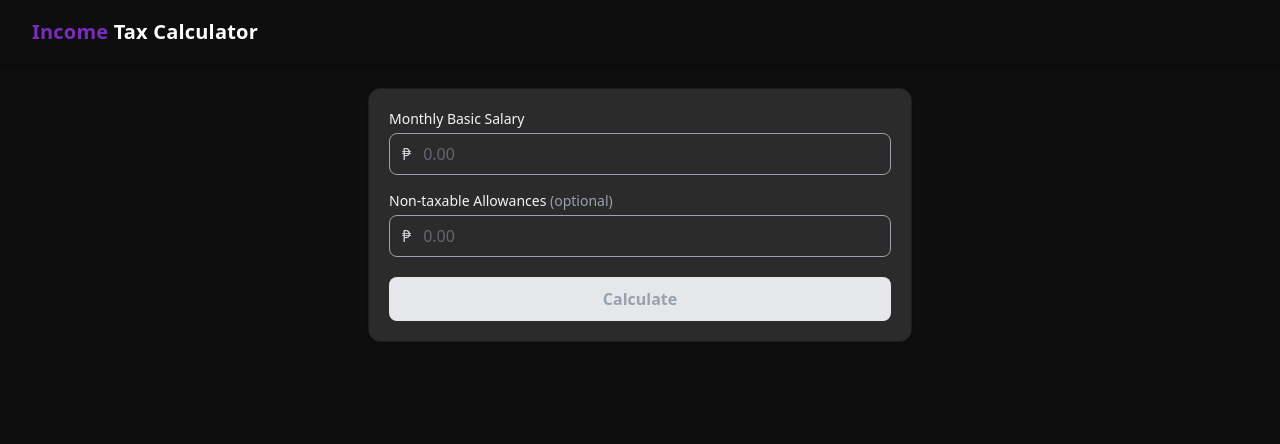
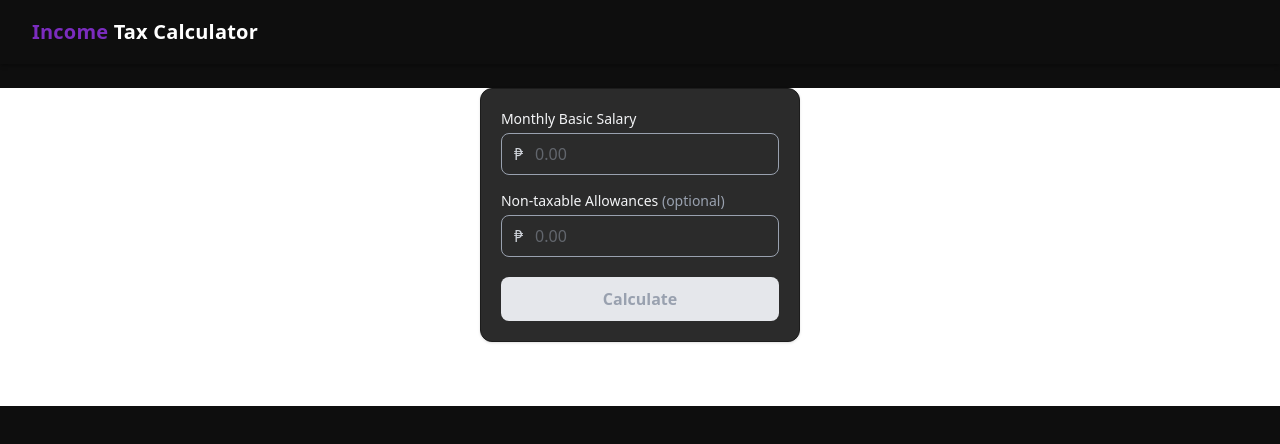
Before and after one commit to SirJohnGabriel/IncomeTaxCalculator, a React (Vite) app: page / in a window 1280 px wide. Shown: the top 444 px of the page. Built offline with nearby package versions, Linux system fonts and the light colour scheme; the HTML template or start-up script is replaced by a standard one.

Commit message:
test styling

```diff
--- a/src/features/taxCalculator/TaxCalculator.tsx
+++ b/src/features/taxCalculator/TaxCalculator.tsx
@@ -65,11 +65,12 @@ export function TaxCalculator() {
     };
 
     return (
-        <div className="max-w-xl mx-auto px-4 pb-10 bg-background">
+        <div className="w-full px-4 pb-10 bg-white">
+            <div className="flex flex-row gap-10 justify-center w-full">
             {/* <h2 className="text-2xl font-bold text-white mb-6">Income Tax Calculator</h2> */}
 
                 {/* Inputs */}
-            <div className="bg-secondary border border-secondary-400 rounded-xl p-5 mb-6 shadow-sm">
+                <div className="bg-secondary border border-secondary-400 rounded-xl p-5 mb-6 shadow-sm self-start">
                 <div className="mb-4">
                     <label className="block text-sm font-medium text-gray-100 mb-1">
                         Monthly Basic Salary
@@ -146,5 +147,6 @@ export function TaxCalculator() {
                     </div>
                 )}
             </div>
+        </div>
     );
 }
```
Lines whose indentation alone changed are shown as unchanged.
